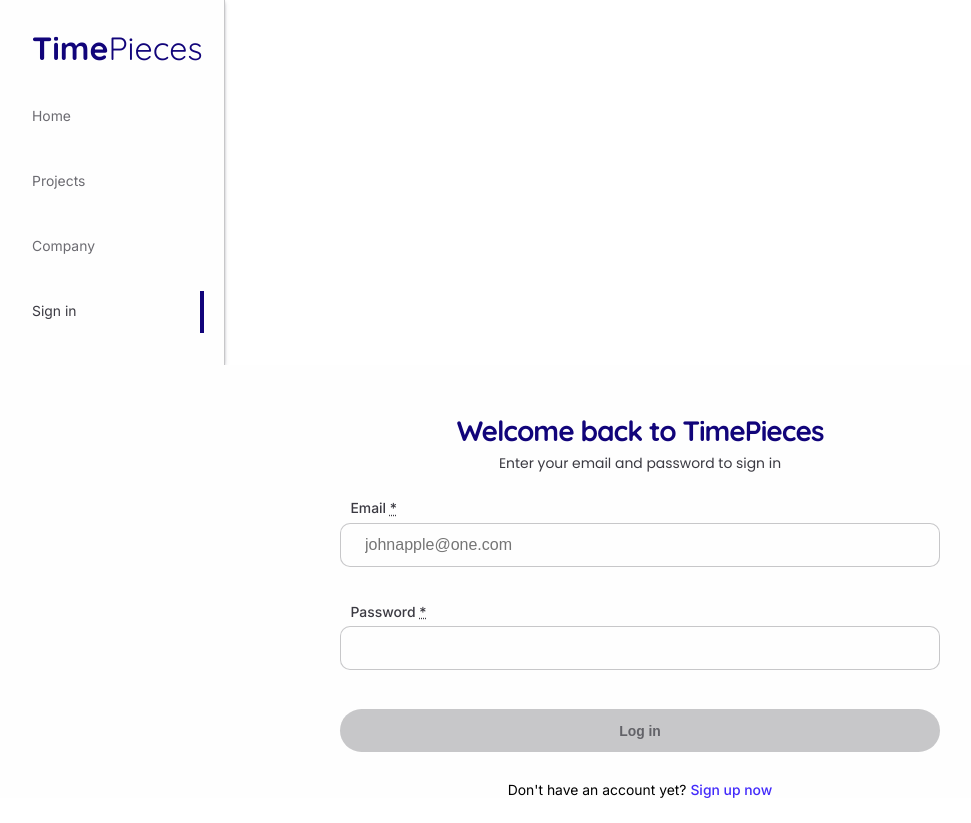
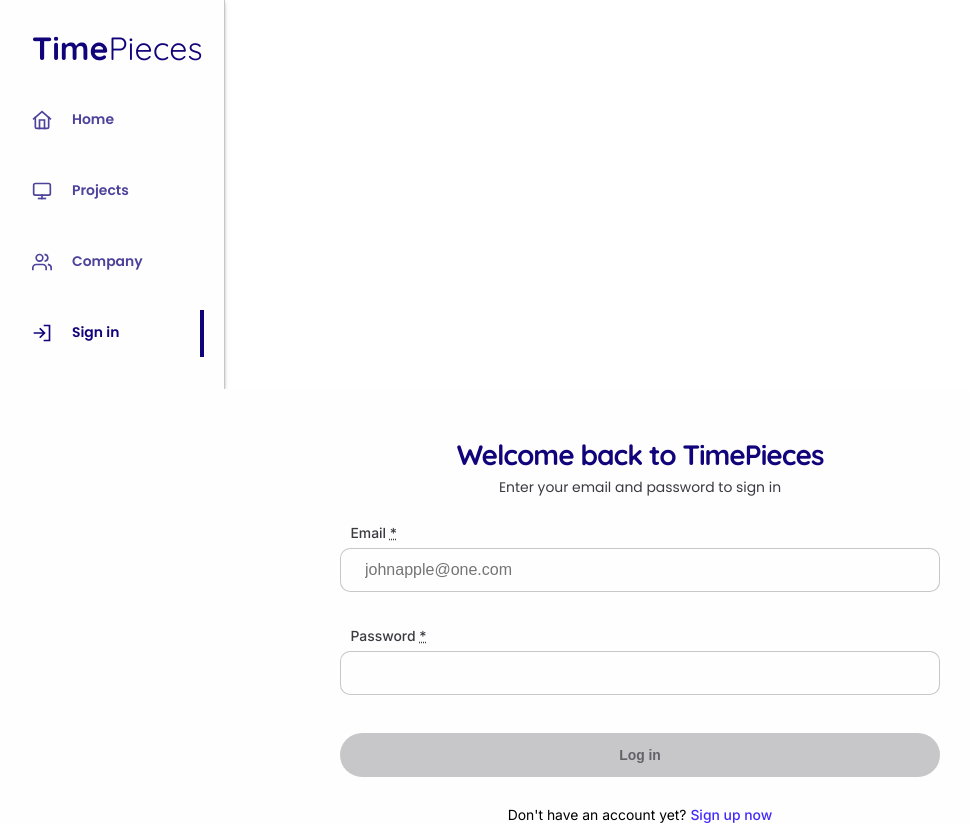
Before and after one commit to renchester/time-tracker-app, a React (Vite) app: page /account/login in a window 1280 px wide. Shown: the whole page, without its empty margins (0-971 px from the left). Before the commit the page ends 800 px from the top, so only its background shows below. Built offline with nearby package versions, Linux system fonts and the light colour scheme.

Commit message:
Add nav logos and styles to Sidebar

```diff
--- a/src/components/Sidebar.jsx
+++ b/src/components/Sidebar.jsx
@@ -17,27 +17,94 @@ function Sidebar() {
         <ul className="nav__links">
           <li className="nav__item">
             <NavLink to={`/`} className="nav__link">
-              Home
+              <svg
+                xmlns="http://www.w3.org/2000/svg"
+                viewBox="0 0 24 24"
+                fill="none"
+                stroke="currentColor"
+                strokeWidth="2"
+                strokeLinecap="square"
+                strokeLinejoin="arcs"
+                className="nav__icon"
+              >
+                <path d="M20 9v11a2 2 0 0 1-2 2H6a2 2 0 0 1-2-2V9" />
+                <path d="M9 22V12h6v10M2 10.6L12 2l10 8.6" />
+              </svg>
+              <span>Home</span>
             </NavLink>
           </li>
           <li className="nav__item">
             <NavLink to={`/projects`} className="nav__link">
-              Projects
+              <svg
+                xmlns="http://www.w3.org/2000/svg"
+                viewBox="0 0 24 24"
+                fill="none"
+                stroke="currentColor"
+                strokeWidth="2"
+                strokeLinecap="square"
+                strokeLinejoin="arcs"
+                className="nav__icon"
+              >
+                <rect x="2" y="3" width="20" height="14" rx="2" ry="2"></rect>
+                <line x1="8" y1="21" x2="16" y2="21"></line>
+                <line x1="12" y1="17" x2="12" y2="21"></line>
+              </svg>
+              <span>Projects</span>
             </NavLink>
           </li>
           <li className="nav__item">
             <NavLink to={`/workspace`} className="nav__link">
-              Company
+              <svg
+                xmlns="http://www.w3.org/2000/svg"
+                viewBox="0 0 24 24"
+                fill="none"
+                stroke="currentColor"
+                strokeWidth="2"
+                strokeLinecap="square"
+                strokeLinejoin="arcs"
+                className="nav__icon"
+              >
+                <path d="M17 21v-2a4 4 0 0 0-4-4H5a4 4 0 0 0-4 4v2"></path>
+                <circle cx="9" cy="7" r="4"></circle>
+                <path d="M23 21v-2a4 4 0 0 0-3-3.87"></path>
+                <path d="M16 3.13a4 4 0 0 1 0 7.75"></path>
+              </svg>
+              <span>Company</span>
             </NavLink>
           </li>
           <li className="nav__item">
             {user ? (
               <button type="button" onClick={logout} className="nav__link">
-                Log out
+                <svg
+                  xmlns="http://www.w3.org/2000/svg"
+                  viewBox="0 0 24 24"
+                  fill="none"
+                  stroke="currentColor"
+                  strokeWidth="2"
+                  strokeLinecap="square"
+                  strokeLinejoin="arcs"
+                  className="nav__icon"
+                >
+                  <path d="M16 17l5-5-5-5M19.8 12H9M10 3H4v18h6" />
+                </svg>
+
+                <span>Log out</span>
               </button>
             ) : (
               <NavLink to={'/account/login'} className="nav__link">
-                Sign in
+                <svg
+                  xmlns="http://www.w3.org/2000/svg"
+                  viewBox="0 0 24 24"
+                  fill="none"
+                  stroke="currentColor"
+                  strokeWidth="2"
+                  strokeLinecap="square"
+                  strokeLinejoin="arcs"
+                  className="nav__icon"
+                >
+                  <path d="M15 3h6v18h-6M10 17l5-5-5-5M13.8 12H3" />
+                </svg>
+                <span>Sign in</span>
               </NavLink>
             )}
           </li>
--- a/src/components/Sidebar.scss
+++ b/src/components/Sidebar.scss
@@ -40,9 +40,26 @@
     padding-block: 0.85rem;
     opacity: 0.75;
 
+    & span {
+      display: block;
+      font-family: var(--font-poppins);
+      font-weight: 600;
+      color: var(--color-accent-2);
+    }
+
     &.active {
       box-shadow: 4px 0px 0px 0px var(--color-accent-2);
       opacity: 1;
     }
   }
+
+  &__icon {
+    height: 20px;
+    width: 20px;
+    color: var(--color-accent-2);
+
+    @include mx.breakpoint(lg) {
+      display: none;
+    }
+  }
 }
```
